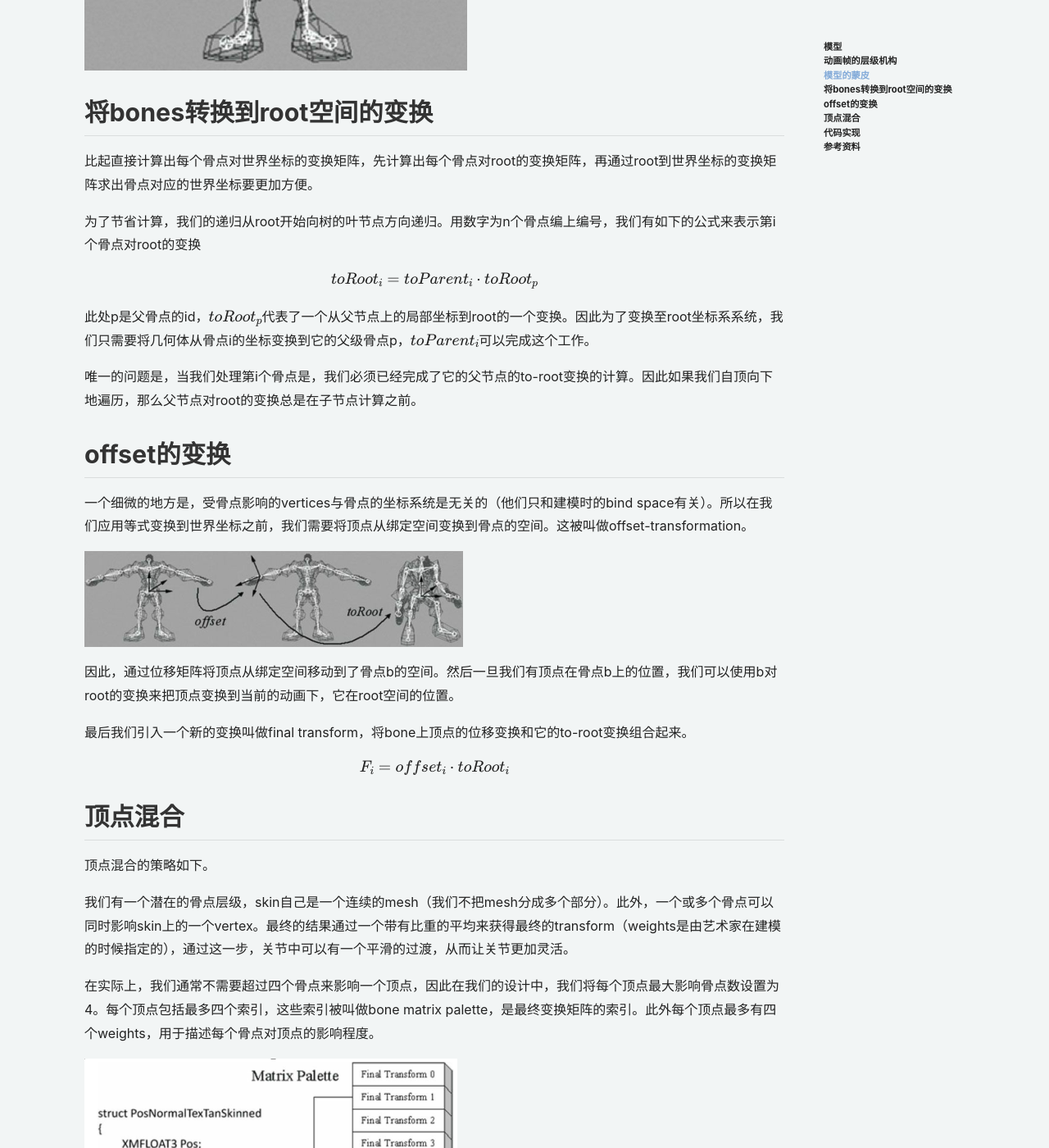
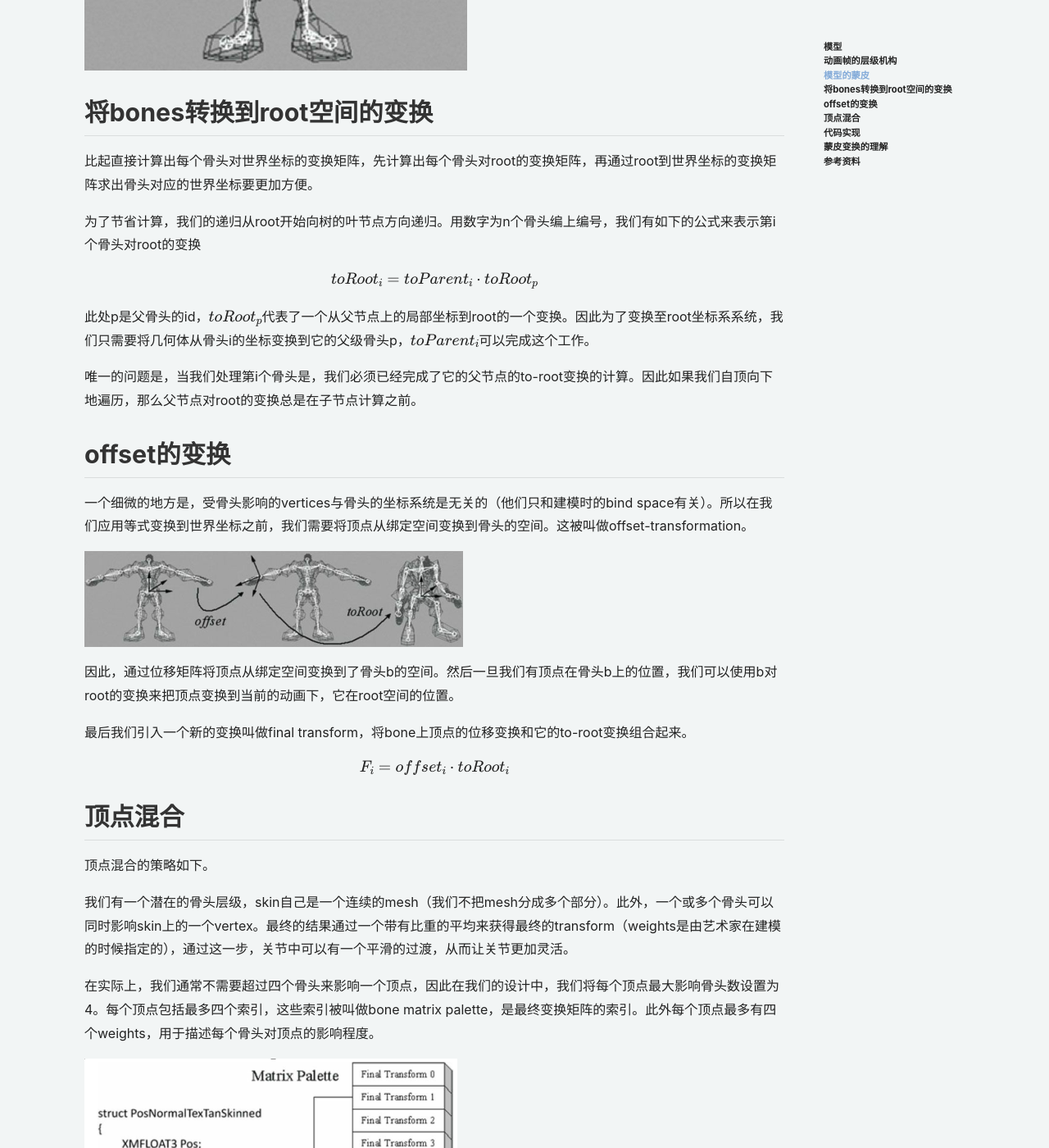
Before and after one commit to ZealotAlie/ZealotAlie.github.io, a Jekyll site: the page built from _posts/2019-09-13-DX1115.md, in a window 1280 px wide and 1400 px high, scrolled down 1951 px. Shown: the whole window at 82% size. Built offline with Jekyll 4.4.1, drawn with Linux system fonts in a browser that asks for light colours; nearby versions of some CDN libraries; formulas are drawn with MathJax 3; some of the changed text lies outside the part shown.

Commit message:
Post update

````diff
--- a/_posts/2019-09-13-DX1115.md
+++ b/_posts/2019-09-13-DX1115.md
@@ -36,29 +36,29 @@
 
 首先，skin的顶点是相对于绑定空间（Bind Space）的，它是整个skin所在的一个local的坐标系系统。
 
-每个骨点（Bone）影响了skin的subset的形状和位置。因此我们需要让骨骼动起来，附着在骨骼上的skin是是当前骨骼位置的映射。
+每个骨头（Bone）影响了skin的subset的形状和位置。因此我们需要让骨骼动起来，附着在骨骼上的skin是是当前骨骼位置的映射。
 
 ![2](/assets/images/2019-09-13-DX1115/2.jpg)
 
 ## 将bones转换到root空间的变换
 
-比起直接计算出每个骨点对世界坐标的变换矩阵，先计算出每个骨点对root的变换矩阵，再通过root到世界坐标的变换矩阵求出骨点对应的世界坐标要更加方便。
+比起直接计算出每个骨头对世界坐标的变换矩阵，先计算出每个骨头对root的变换矩阵，再通过root到世界坐标的变换矩阵求出骨头对应的世界坐标要更加方便。
 
-为了节省计算，我们的递归从root开始向树的叶节点方向递归。用数字为n个骨点编上编号，我们有如下的公式来表示第i个骨点对root的变换
+为了节省计算，我们的递归从root开始向树的叶节点方向递归。用数字为n个骨头编上编号，我们有如下的公式来表示第i个骨头对root的变换
 
 $$toRoot_i=toParent_i\cdot toRoot_p$$
 
-此处p是父骨点的id，$toRoot_p$代表了一个从父节点上的局部坐标到root的一个变换。因此为了变换至root坐标系系统，我们只需要将几何体从骨点i的坐标变换到它的父级骨点p，$toParent_i$可以完成这个工作。
+此处p是父骨头的id，$toRoot_p$代表了一个从父节点上的局部坐标到root的一个变换。因此为了变换至root坐标系系统，我们只需要将几何体从骨头i的坐标变换到它的父级骨头p，$toParent_i$可以完成这个工作。
 
-唯一的问题是，当我们处理第i个骨点是，我们必须已经完成了它的父节点的to-root变换的计算。因此如果我们自顶向下地遍历，那么父节点对root的变换总是在子节点计算之前。
+唯一的问题是，当我们处理第i个骨头是，我们必须已经完成了它的父节点的to-root变换的计算。因此如果我们自顶向下地遍历，那么父节点对root的变换总是在子节点计算之前。
 
 ## offset的变换
 
-一个细微的地方是，受骨点影响的vertices与骨点的坐标系统是无关的（他们只和建模时的bind space有关）。所以在我们应用等式变换到世界坐标之前，我们需要将顶点从绑定空间变换到骨点的空间。这被叫做offset-transformation。
+一个细微的地方是，受骨头影响的vertices与骨头的坐标系统是无关的（他们只和建模时的bind space有关）。所以在我们应用等式变换到世界坐标之前，我们需要将顶点从绑定空间变换到骨头的空间。这被叫做offset-transformation。
 
 ![3](/assets/images/2019-09-13-DX1115/3.jpg)
 
-因此，通过位移矩阵将顶点从绑定空间移动到了骨点b的空间。然后一旦我们有顶点在骨点b上的位置，我们可以使用b对root的变换来把顶点变换到当前的动画下，它在root空间的位置。
+因此，通过位移矩阵将顶点从绑定空间变换到了骨头b的空间。然后一旦我们有顶点在骨头b上的位置，我们可以使用b对root的变换来把顶点变换到当前的动画下，它在root空间的位置。
 
 最后我们引入一个新的变换叫做final transform，将bone上顶点的位移变换和它的to-root变换组合起来。
 
@@ -68,9 +68,9 @@
 
 顶点混合的策略如下。
 
-我们有一个潜在的骨点层级，skin自己是一个连续的mesh（我们不把mesh分成多个部分）。此外，一个或多个骨点可以同时影响skin上的一个vertex。最终的结果通过一个带有比重的平均来获得最终的transform（weights是由艺术家在建模的时候指定的），通过这一步，关节中可以有一个平滑的过渡，从而让关节更加灵活。
+我们有一个潜在的骨头层级，skin自己是一个连续的mesh（我们不把mesh分成多个部分）。此外，一个或多个骨头可以同时影响skin上的一个vertex。最终的结果通过一个带有比重的平均来获得最终的transform（weights是由艺术家在建模的时候指定的），通过这一步，关节中可以有一个平滑的过渡，从而让关节更加灵活。
 
-在实际上，我们通常不需要超过四个骨点来影响一个顶点，因此在我们的设计中，我们将每个顶点最大影响骨点数设置为4。每个顶点包括最多四个索引，这些索引被叫做bone matrix palette，是最终变换矩阵的索引。此外每个顶点最多有四个weights，用于描述每个骨点对顶点的影响程度。
+在实际上，我们通常不需要超过四个骨头来影响一个顶点，因此在我们的设计中，我们将每个顶点最大影响骨头数设置为4。每个顶点包括最多四个索引，这些索引被叫做bone matrix palette，是最终变换矩阵的索引。此外每个顶点最多有四个weights，用于描述每个骨头对顶点的影响程度。
 
 ![4](/assets/images/2019-09-13-DX1115/4.jpg)
 
@@ -82,7 +82,7 @@
 
 此处的$w_0+w_1+w_2+w_3=1$。
 
-在这个等式中，我们独立计算v受每一个骨点的影响。之后我们做一个带有比重的平均，从而计算出最终混合后的顶点位置。
+在这个等式中，我们独立计算v受每一个骨头的影响。之后我们做一个带有比重的平均，从而计算出最终混合后的顶点位置。
 
 normals和tangents也可以简单地模拟为
 
@@ -143,9 +143,9 @@
 }
 ```
 
-首先我们根据时间信息来进行插值，从而求出每个骨点对父骨点的变换矩阵，即代码中的toParentTransforms。然后我们需要求出所有骨点的toRootTransforms。
+首先我们根据时间信息来进行插值，从而求出每个骨头对父骨头的变换矩阵，即代码中的toParentTransforms。然后我们需要求出所有骨头的toRootTransforms。
 
-这里按照mBoneHierarchy的顺序来遍历全部的骨点，所有这里的要求第i个骨点的parent的index必须要小于i，否则我们就不能直接得到正确的toRootTransforms[parentIndex]的值了。
+这里按照mBoneHierarchy的顺序来遍历全部的骨头，所有这里的要求第i个骨头的parent的index必须要小于i，否则我们就不能直接得到正确的toRootTransforms[parentIndex]的值了。
 
 然后我们将mBoneOffsets和toRootTransforms相乘，即可得到finalTransforms。
 
@@ -203,6 +203,16 @@
 
 ![5](/assets/images/2019-09-13-DX1115/5.jpg)
 
+## 蒙皮变换的理解
+
+这里有一个概念，基的变更（change of basis）指把物体从一个坐标系转换到另一个坐标系的过程。对蒙皮变换，顶点所处的空间是模型绑定空间，经过变换之后，顶点仍然在该空间中，所以它不是一个基变更的变换（而由骨头的RST所构建出的仿射变换就是基变更的变换，因为它把坐标从骨头的空间变换到了骨头父级的空间）。
+
+![6](/assets/images/2019-09-13-DX1115/6.jpg)
+<br>*不经过骨骼的变换直接绘制的mesh顶点是静态的T-pose*
+
+所以我们代码中的final-transfomation是两部分变换的级联，mBoneOffsets的作用是将顶点的位置从绑定空间变换到Bone所在的空间，因为这一变换在建模完成后就已经确定，所以我们的mBoneOffsets不需要重新计算。而另一个变换就是从Bone到Root的变换了，由于经过第一个变换之后，顶点已经处于了Bone的空间，所以直接乘上变换矩阵即可。
+
 ## 参考资料
 
 - 《Introduction to 3D Game Programming with Directx 11》
+- 《游戏引擎架构》
````
Also changed, not shown: assets/images/2019-09-13-DX1115/6.jpg (added).
